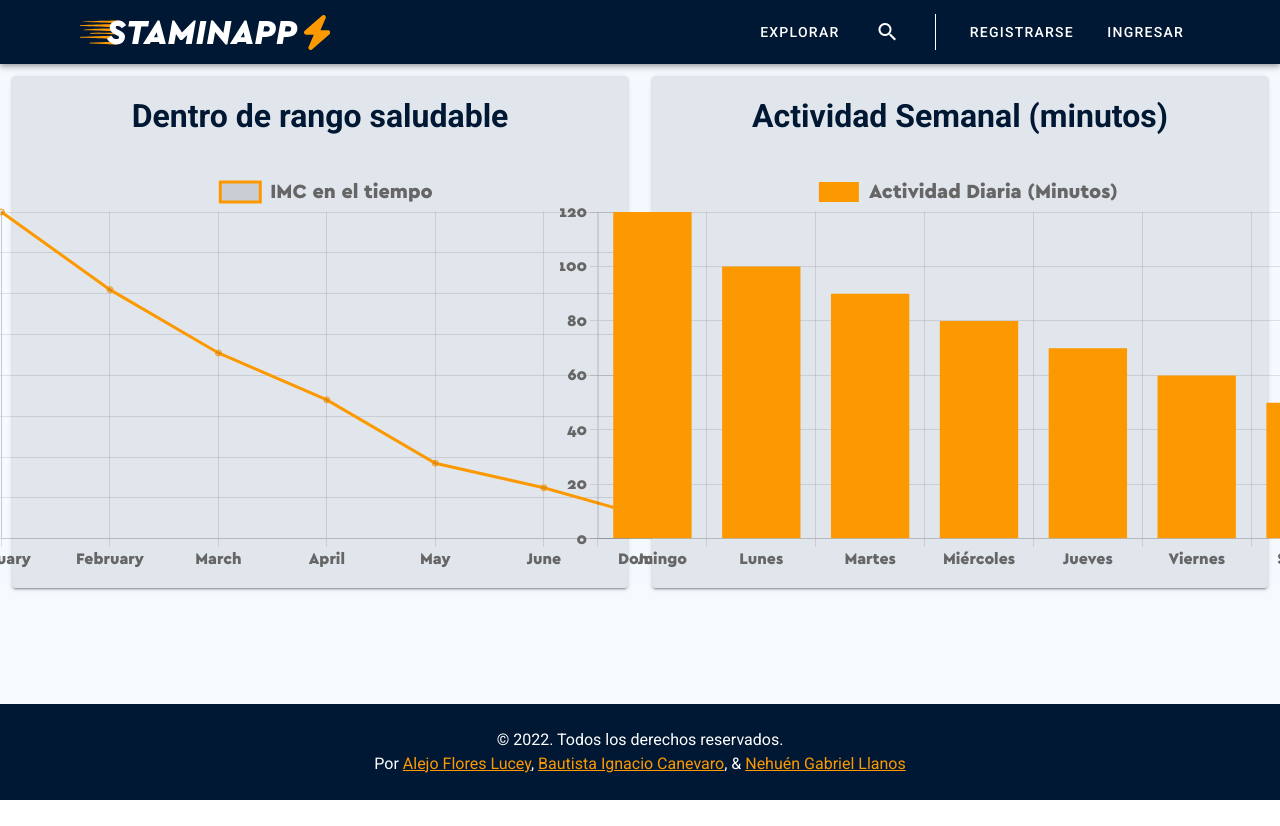
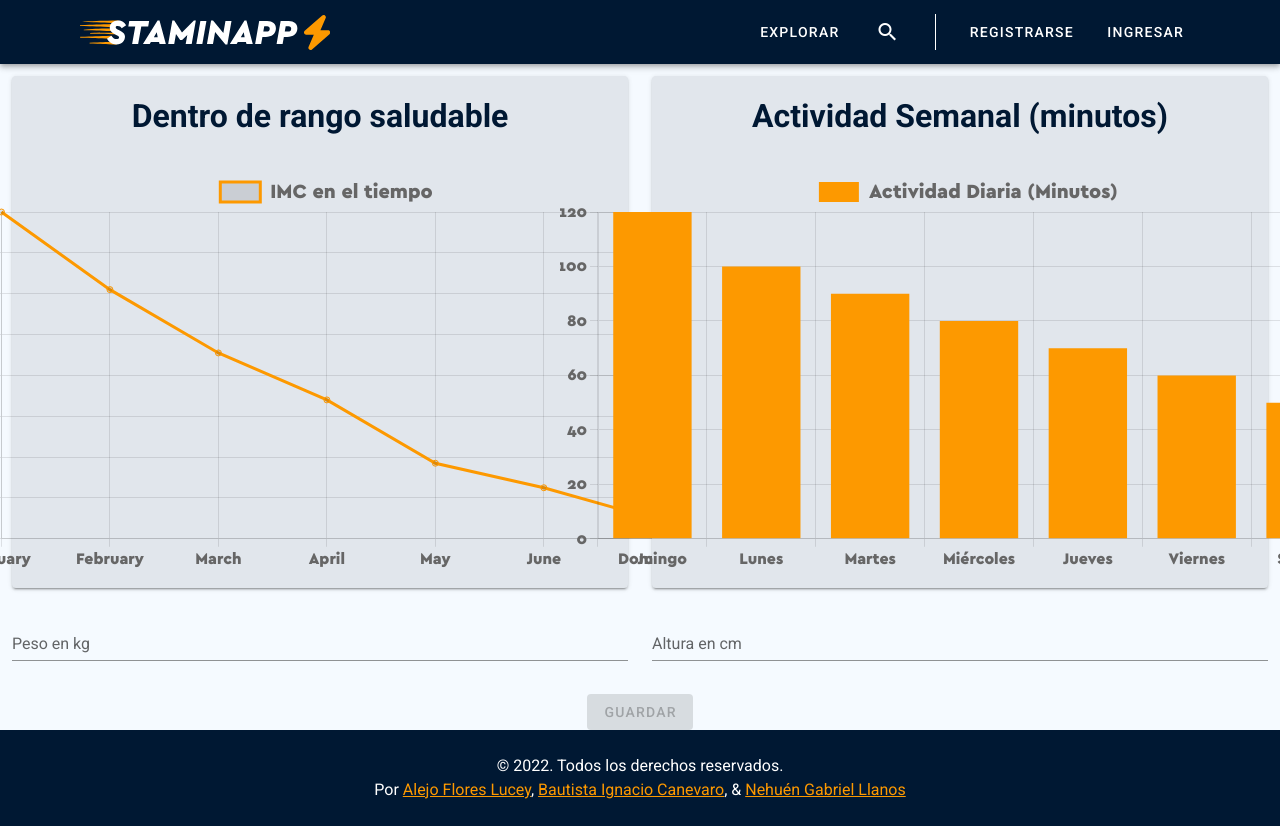
Before and after one commit to alejofl/staminapp-web, a Vue app: page /statistics in a window 1280 px wide. Shown: the top 826 px of the page. Before the commit the page ends 800 px from the top, so only its background shows below. Built offline with nearby package versions, Linux system fonts and the light colour scheme.

Commit message:
Button and textfields added. Implementation with api, missing

```diff
--- a/src/api/user.js
+++ b/src/api/user.js
@@ -44,8 +44,6 @@ class UserApi {
   }
 }
 
-
-
 class Credentials {
   constructor(username, password) {
     this.username = username;
--- a/src/components/IMCCard.vue
+++ b/src/components/IMCCard.vue
@@ -4,9 +4,6 @@
       <v-row class="px-8 py-4" no-gutters justify="center">
         <h1 style="color: #001833;" >Dentro de rango saludable</h1>
       </v-row>
-<!--      <v-row class="px-8 py-4" no-gutters justify="start">-->
-<!--        <h3 style="color: #FD9900">EVOLUCIÓN DE IMC</h3>-->
-<!--      </v-row>-->
       <v-row class="px-8 py-4" no-gutters justify="center">
         <LineChartGenerator
           :chart-options="chartOptions"
--- a/src/views/Statistics.vue
+++ b/src/views/Statistics.vue
@@ -8,6 +8,18 @@
         <ActivityCard></ActivityCard>
       </v-col>
     </v-row>
+    <v-row>
+      <v-col md="6">
+        <v-text-field v-model="currentWeight" label="Peso en kg" @change="weightCompleted=false"></v-text-field>
+      </v-col>
+      <v-col md="6">
+        <v-text-field v-model="currentHeight" label="Altura en cm" @change="heightCompleted=false"></v-text-field>
+      </v-col>
+    </v-row>
+
+    <v-row align-content="center" justify="center" align="center">
+      <v-btn @click="saveData()" :disabled="heightCompleted && weightCompleted">Guardar</v-btn>
+    </v-row>
   </v-container>
 </template>
 
@@ -16,7 +28,21 @@ import IMCCard from "@/components/IMCCard";
 import ActivityCard from "@/components/ActivityCard";
 export default {
   name: "Statistics",
-  components: { IMCCard, ActivityCard }
+  components: { IMCCard, ActivityCard },
+  data() {
+    return {
+      currentWeight: '',
+      currentHeight: '',
+      weightCompleted: true,
+      heightCompleted: true,
+    }
+  },
+  methods: {
+    saveData() {
+      this.heightCompleted=true;
+      this.weightCompleted=true;
+    }
+  }
 };
 </script>
 
@@ -28,3 +54,12 @@ export default {
   background-color: #F5FAFF;
 }
 </style>
+
+<!--constructor(password, name, gender, birthdate, email, metadata) {-->
+<!--class MetaData {-->
+<!--constructor(weight, height, profilePicture) {-->
+<!--this.weight = weight;-->
+<!--this.height = height;-->
+<!--this.profilePicture = profilePicture;-->
+<!--}-->
+<!--}-->
```
